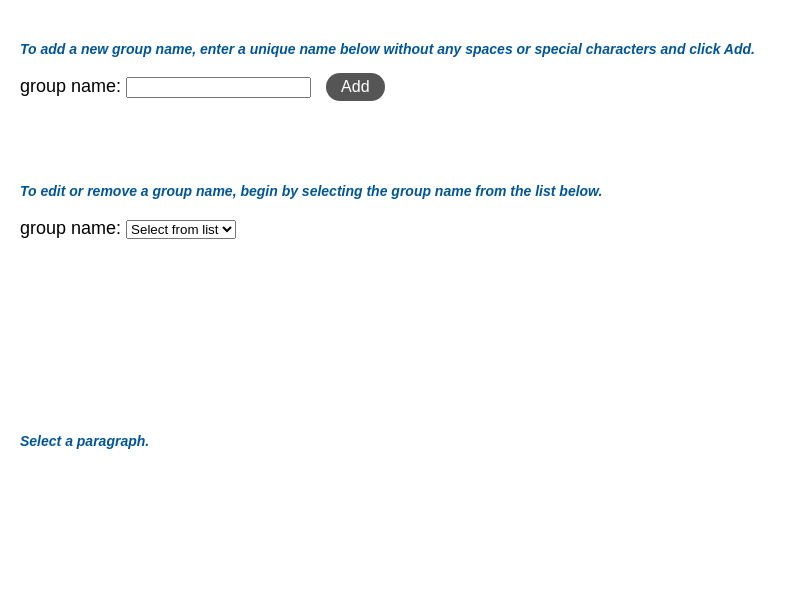
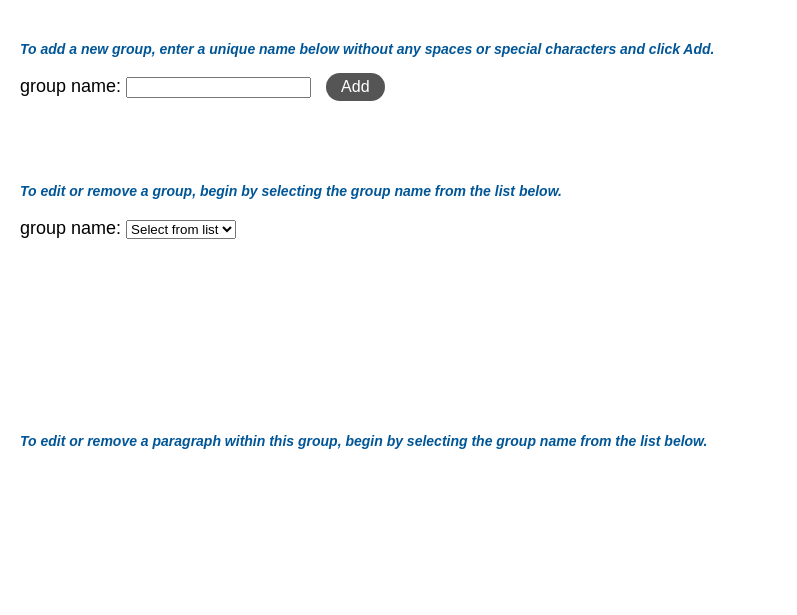
Before and after one commit to ageller/CHiMaDSystemDesignToolbox, a Flask app: page /admin in a window 1280 px wide. Shown: the top 615 px of the page, without its empty margins (0-797 px from the left). Run offline with Flask 2, Linux system fonts and the light colour scheme; data that the repository does not hold is empty; parts of the project's set-up code (start-up, migrations or seed data) failed here and were passed over.

Commit message:
working on paragraph admin

```diff
--- a/chimadApp/app/static/js/admin.js
+++ b/chimadApp/app/static/js/admin.js
@@ -26,17 +26,24 @@ function initAdmin(){
 }
 initAdmin();
 
-function resetAdminNotifications(visibility='hidden'){
-	d3.select('#editGroupnameButtons').style('visibility',visibility);
+function resetAdminNotifications(groupVisibility = 'hidden', paraVisibility = 'hidden'){
+	if (groupVisibility) d3.select('#editGroupnameButtons').style('visibility',groupVisibility);
 	d3.select('#deleteGroupnameNotification').text('').classed('error', false)
 	d3.select('#renameGroupnameNotification').text('').classed('error', false)
 	d3.select('#renameGroupnameTextInput').property('value','')
 	d3.select('#groupnameTextInput').property('value','')
+
+	if (paraVisibility) d3.select('#editParagraphButtons').style('visibility',paraVisibility);
+	d3.select('#deleteParagraphNotification').text('').classed('error', false)
+	d3.select('#renameParagraphNotification').text('').classed('error', false)
+	d3.select('#renameParagraphTextInput').property('value','')
+	d3.select('#paragraphTextInput').property('value','')
 }
 
 function initGroupnameAdmin(){
 	console.log('initGroupnameAdmin', this.value)
-	params.groupname = this.value;
+	setGroupname(this.value);
+	updateSurveyTable();
 	//load in all the data
 	//get the paragraphs and answer key
 	loadTable(params.dbname, params.paragraphTable, compileParagraphData);
@@ -46,6 +53,17 @@ function initGroupnameAdmin(){
 	resetAdminNotifications('visible');
 }
 
+function adminParaSelect(){
+	params.paragraphname = params.cleanString(this.value);
+	console.log('setting paragraphname', params.paragraphname);
+	updateSurveyTable();
+	loadTable(params.dbname, params.surveyTable, adminParaSelectCallback);
+	resetAdminNotifications('visible', 'visible')
+}
+
+function adminParaSelectCallback(data){
+	console.log('have para data', data)
+}
 function createGroupnameSelect(){
 	//create the groupname dropdown (for admin)
 	d3.select('#groupnameSelector').selectAll('label').remove();
@@ -283,3 +301,127 @@ function renameGroupname(){
 
 	}
 }
+
+function deleteParagraph(){
+
+	// var good = true
+	// var groupname = d3.select('#groupnameSelect').property('value');
+
+	// if (groupname == 'Select from list'){
+	// 	d3.select('#deleteGroupnameNotification')
+	// 		.text('Please select a groupname first.')
+	// 		.classed('error', true);
+	// 	good = false;
+	// }
+
+	// if (good && params.groupname == 'default'){
+	// 	d3.select('#deleteGroupnameNotification')
+	// 		.text('You cannot delete the default groupname.')
+	// 		.classed('error', true);
+	// 	good = false;
+	// }
+
+	// if (good) {
+	// 	console.log('deleting groupname', params.groupname);
+	// 	let proceed = confirm('You are about to delete group name "' + params.groupname +'".  This action cannot be undone.');
+	// 	console.log(proceed);
+
+	// 	if (proceed){
+	// 		var out = {'groupname':params.groupname};
+
+	// 		//send to flask
+	// 		$.ajax({
+	// 				url: '/delete_groupname',
+	// 				contentType: 'application/json; charset=utf-8"',
+	// 				dataType: 'json',
+	// 				data: JSON.stringify(out),
+	// 				type: 'POST',
+	// 				success: function(d) {
+	// 					if (d.success){
+	// 						console.log('groupname deleted',d);
+	// 						initAdmin();
+	// 						d3.select('#deleteGroupnameNotification')
+	// 							.text('Group name was successfully deleted.')
+	// 							.classed('error', false)
+	// 					} else {
+	// 						d3.select('#deleteGroupnameNotification')
+	// 							.text('An error occured.  The group name was not deleted.  Please try again')
+	// 							.classed('error', true)
+	// 					}
+
+	// 				},
+	// 				error: function(d) {
+	// 					console.log('!!! WARNING: could not delete group name', d);
+	// 					//error message
+	// 					d3.select('#deleteGroupnameNotification')
+	// 						.text('An error occured.  The group name was not deleted.  Please try again')
+	// 						.classed('error', true)
+	// 				}
+	// 			});
+
+	// 	} else{
+	// 		d3.select('#deleteGroupnameNotification')
+	// 			.text('Canceled by user. The group name was not deleted.')
+	// 			.classed('error', false)
+	// 	}
+	// }
+}
+
+function renameParagraph(){
+
+	// var good = true;
+	// var groupname = d3.select('#groupnameSelect').property('value');
+	// if (groupname == 'Select from list'){
+	// 	d3.select('#deleteGroupnameNotification')
+	// 		.text('Please select a groupname first.')
+	// 		.classed('error', true);
+	// 	good = false;
+	// }
+
+	// if (good && params.groupname == 'default'){
+	// 	d3.select('#renameGroupnameNotification')
+	// 		.text('You cannot rename the default groupname.')
+	// 		.classed('error', true);
+	// 	good = false
+
+	// }
+
+	// if (good) {
+	// 	var groupname = d3.select('#renameGroupnameTextInput').property('value')
+	// 	console.log('renaming groupname: current, new', params.groupname, groupname);
+
+	// 	var out = {'groupname':params.groupname, 'newname':groupname};
+
+	// 	//send to flask
+	// 	$.ajax({
+	// 			url: '/rename_groupname',
+	// 			contentType: 'application/json; charset=utf-8"',
+	// 			dataType: 'json',
+	// 			data: JSON.stringify(out),
+	// 			type: 'POST',
+	// 			success: function(d) {
+	// 				if (d.success){
+	// 					console.log('groupname rename',d);
+	// 					loadTable('available_dbs.db', 'dbs', adminCallbackRename);
+	// 					d3.select('#renameGroupnameNotification')
+	// 						.text('Group name was successfully renamed.')
+	// 						.classed('error', false)
+	// 				} else {
+	// 					d3.select('#renameGroupnameNotification')
+	// 						.text('An error occured.  The group name was not renamed.  Please try again')
+	// 						.classed('error', true)
+	// 				}
+
+	// 			},
+	// 			error: function(d) {
+	// 				console.log('!!! WARNING: could not rename group name', d);
+	// 				//error message
+	// 				d3.select('#renameGroupnameNotification')
+	// 					.text('An error occured.  The group name was not renamed.  Please try again')
+	// 					.classed('error', true)
+	// 			}
+	// 		});
+
+
+	// }
+}
--- a/chimadApp/app/static/js/formHandler.js
+++ b/chimadApp/app/static/js/formHandler.js
@@ -253,7 +253,7 @@ function getUsernameInput(username=null){
 
 			}
 			if (i == params.responses.length - 1){
-				appendURLdata();
+				if (!params.haveAdmin) appendURLdata();
 				//readURLdata();
 				if ('paragraphname' in params.URLInputValues) params.paragraphname = params.cleanString(params.URLInputValues.paragraphname);
 				useParaURLdata();
@@ -270,7 +270,7 @@ function updateSurveyTable(){
 	params.surveyTable = params.cleanString(params.paragraphname);
 }
 
-function createParagraphnameSelect(){
+function createParagraphnameSelect(callback = setParagraphnameFromOptions){
 
 	d3.select('#paragraphnameSelector').selectAll('label').remove();
 	d3.select('#paragraphnameSelector').selectAll('select').remove();
@@ -282,19 +282,27 @@ function createParagraphnameSelect(){
 	var slct = d3.select('#paragraphnameSelector').append('select')
 		.attr('id','paragraphnameSelect')
 		.attr('name','paragraphnameSelect')
-		.on('change',setParagraphnameFromOptions)
+		.on('change',callback)
 
-	slct.selectAll('option').data(params.availableParagraphnamesOrg).enter().filter(function(d){return d != 'paragraphs'}).append('option')
+	var opts = params.availableParagraphnamesOrg.slice();
+	if (params.haveAdmin) opts.unshift('Select from list')
+
+	slct.selectAll('option').data(opts).enter().filter(function(d){return d != 'paragraphs'}).append('option')
 		.attr('id',function(d){return 'paragraphname'+params.cleanString(d);})
 		.attr('value',function(d){return params.cleanString(d);})
 		.text(function(d){return d;})
 
+	if (params.haveAdmin){
+		slct.select('#paragraphnameselectfromlist')
+			.property('disabled', true)
+			.property('selected', true)
+	} else {
 		var index = -1;
 		params.availableParagraphnamesOrg.filter(function(d){return d != 'paragraphs'}).forEach(function(d,i){
 			if (params.cleanString(d) == params.cleanString(params.paragraphname)) index = i;
 		})
 		slct.node().selectedIndex = index;
-
+	}
 }
 
 
@@ -333,7 +341,7 @@ function setParagraphnameFromOptions(paragraphname=null){
 	//update the URL
 	params.URLInputValues['paragraphname'] = params.cleanString(params.paragraphname);
 	if (params.haveParaEditor) setURLFromAnswers();
-	appendURLdata();
+	if (!params.haveAdmin) appendURLdata();
 
 	params.haveSurveyData = false;
 	loadTable(params.dbname, params.surveyTable, aggregateResults);
@@ -400,11 +408,13 @@ function closeGroupnameInput(){
 }
 
 function setGroupname(val){
+	params.groupname = params.cleanString(val);
+	params.dbname = params.groupname + '.db';
+	if (!params.haveAdmin){
 		document.getElementById('groupnameID').innerHTML = val;
 		params.URLInputValues.groupname = val;
-	params.groupname = params.cleanString(val);
 		appendURLdata();
-	params.dbname = params.groupname + '.db';
+	}
 }
 
 function login(){
--- a/chimadApp/app/static/js/reader.js
+++ b/chimadApp/app/static/js/reader.js
@@ -173,7 +173,9 @@ function compileParagraphData(data) {
 	params.paragraphs.columns = Object.keys(params.paragraphs[params.availableParagraphnames[0]]);
 	console.log('paragraphs', params.paragraphs, params.availableParagraphnames, params.answersParagraphnames, data);
 
-	createParagraphnameSelect();
+	var callback = setParagraphnameFromOptions;
+	if (params.haveAdmin) callback = adminParaSelect;
+	createParagraphnameSelect(callback);
 
 	params.haveParagraphData = true;
 
@@ -346,6 +348,7 @@ function aggregateParaResults(UIduration = params.transitionDuration){
 					if (params.haveSDCEditor) initParaAggDateUI(UIduration);
 				}
 
+
 			}
 
 		})
--- a/chimadApp/app/templates/admin.html
+++ b/chimadApp/app/templates/admin.html
@@ -23,7 +23,7 @@
 
 
 				<div id='addGroupname'  style='margin-bottom:40px'>
-					<div id="groupnameInstructions" class="instructions">To add a new group name, enter a unique name below without any spaces or special characters and click Add.</div>
+					<div id="groupnameInstructions" class="instructions">To add a new group, enter a unique name below without any spaces or special characters and click Add.</div>
 					<label for="groupnameTextInput" id="groupnameTextLabel">group name:</label>
 					<input type="text" id="groupnameTextInput" name="groupname">
 
@@ -34,27 +34,39 @@
 
 				<div id='editGroupname' style='margin-bottom:40px'>
 					<div id='groupnameSelector'>
-						<div id="groupnameInstructions" class="instructions">To edit or remove a group name, begin by selecting the group name from the list below. </div>
+						<div id="groupnameInstructions" class="instructions">To edit or remove a group, begin by selecting the group name from the list below. </div>
 					</div>
 					<div id='editGroupnameButtons' style='visibility:hidden'>
-						<span style='margin-left:10px; font-size:80%'>To change the group name, enter a new name and click Rename.</span>
-						<input type="text" id="renameGroupnameTextInput" name="groupname">
+						<span style='margin-left:10px; font-size:80%'>To rename this group, enter a new name and click Rename.</span>
+						<input type="text" id="renameGroupnameTextInput">
 						<button class='secondaryButton' onclick="renameGroupname()">Rename</button>
 						<div id="renameGroupnameNotification" class="notifications" style="margin-left:10px"></div>
 						<br/>
 
-						<span style='margin-left:10px; font-size:80%'>Click here to delete this groupname.</span>
+						<span style='margin-left:10px; font-size:80%'>Click here to delete this group.</span>
 						<button class='secondaryButton' onclick="deleteGroupname()">Delete</button>
 						<div id="deleteGroupnameNotification" class="notifications" style="margin-left:10px"></div>
 					</div>
 				</div>
 
+				<div id='editParagraph' style='margin-bottom:40px'>
 
-				<div id='paragraphnameSelector' style='margin-bottom:20px'>
-					<div id="paragraphnameInstructions" class="instructions">Select a paragraph. </div>
+					<div id='paragraphnameSelector' style='margin-bottom:20px'>
+						<div id="paragraphnameInstructions" class="instructions">To edit or remove a paragraph within this group, begin by selecting the group name from the list below.  </div>
+					</div>
+					<div id='editParagraphButtons' style='visibility:hidden'>
+						<span style='margin-left:10px; font-size:80%'>To rename this paragraph, enter a new name and click Rename.</span>
+						<input type="text" id="renameParagraphTextInput">
+						<button class='secondaryButton' onclick="renameParagraph()">Rename</button>
+						<div id="renameParagraphNotification" class="notifications" style="margin-left:10px"></div>
+						<br/>
+
+						<span style='margin-left:10px; font-size:80%'>Click here to delete this paragraph.</span>
+						<button class='secondaryButton' onclick="deleteParagraph()">Delete</button>
+						<div id="deleteParagraphNotification" class="notifications" style="margin-left:10px"></div>
+					</div>
+					<div id='paragraphTableEditor'></div>
 				</div>
-
-				<div id='paragraphTableEditor'></div>
 
 		</div>
 
```
Also changed, not shown: 1 other file. Lines whose indentation alone changed are shown as unchanged.
